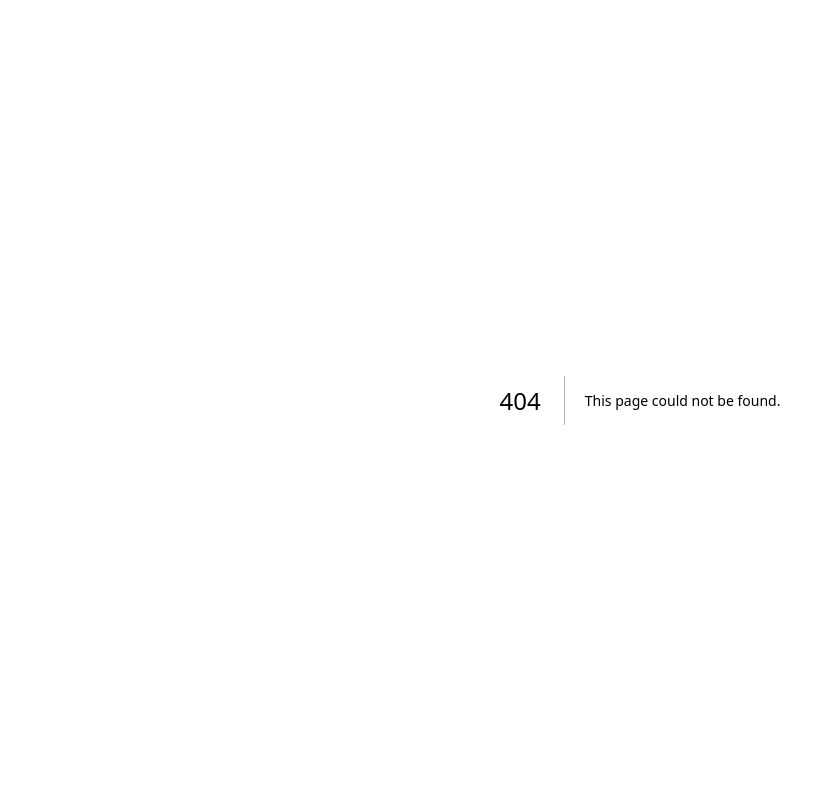
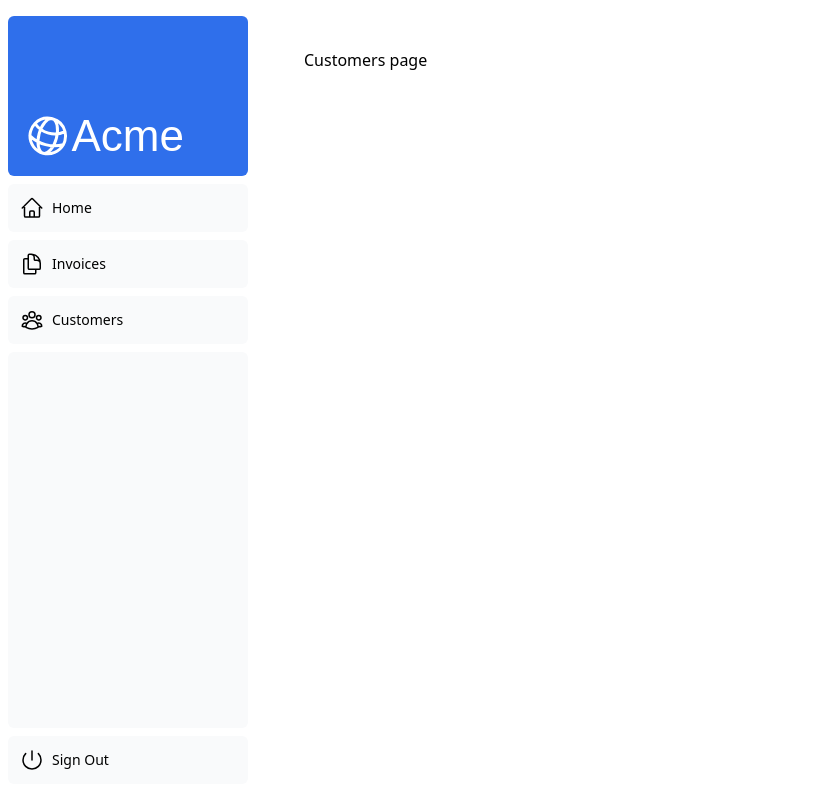
Before and after one commit to RoselleVillegas07/nextjs-dashboard, a Next.js app: page /dashboard/customers in a window 1280 px wide. Before the commit this address had no page. Shown: the whole page, without its empty margins (0-835 px from the left). Built offline with nearby package versions, Linux system fonts and the light colour scheme; a web font is replaced by a local one.

Commit message:
added navigation

```diff
--- a/app/dashboard/customer/page.tsx
+++ b/app/dashboard/customers/page.tsx
@@ -1,5 +1,5 @@
 export default function Page() {
     return (
-    <p>Customer page</p>
+    <p>Customers page</p>
     )
 }
--- /dev/null
+++ b/app/dashboard/layout.tsx
@@ -0,0 +1,12 @@
+import SideNav from '@/app/ui/dashboard/sidenav';
+
+export default function Layout({ children }: { children: React.ReactNode }) {
+  return (
+    <div className="flex h-screen flex-col md:flex-row md:overflow-hidden">
+      <div className="w-full flex-none md:w-64">
+        <SideNav />
+      </div>
+      <div className="flex-grow p-6 md:overflow-y-auto md:p-12">{children}</div>
+    </div>
+  );
+}
```
